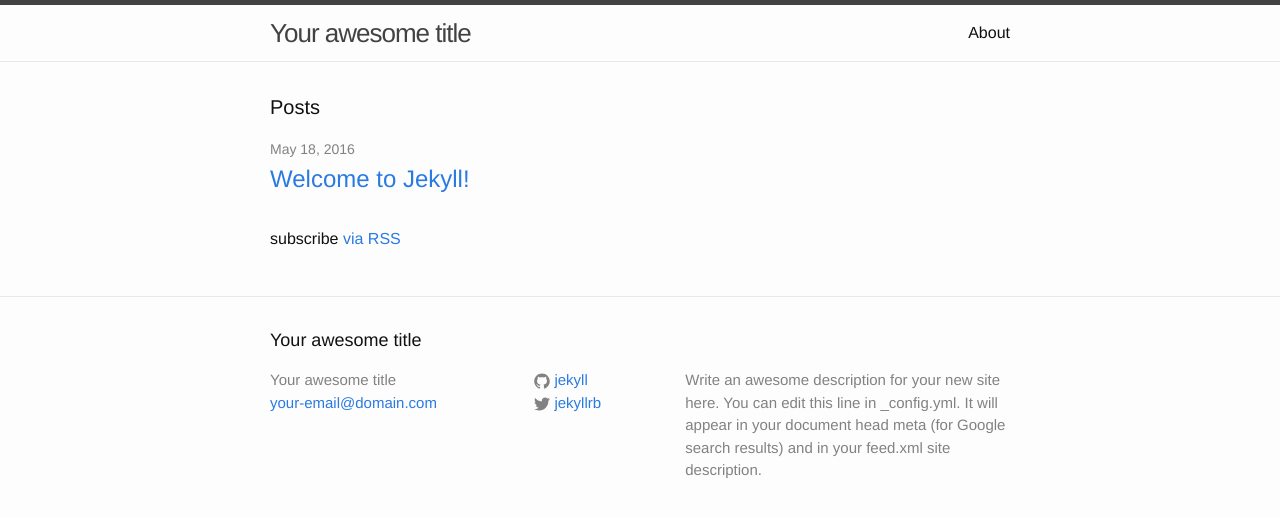
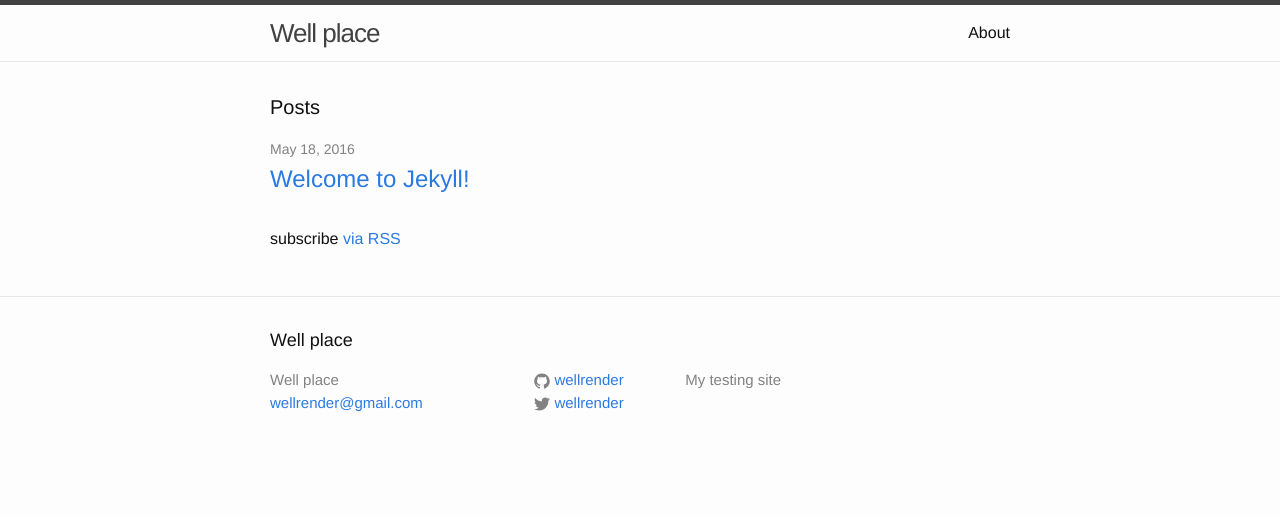
Before and after one commit to wellrender/wellrender.github.io, a Jekyll site: the page built from index.html, in a window 1280 px wide. Shown: the top 517 px of the page. Built offline with Jekyll 4.4.1, drawn with Linux system fonts in a browser that asks for light colours.

Commit message:
changed config

```diff
--- a/_config.yml
+++ b/_config.yml
@@ -6,16 +6,14 @@
 # 'jekyll serve'. If you change this file, please restart the server process.
 
 # Site settings
-title: Your awesome title
-email: your-email@domain.com
+title: Well place
+email: wellrender@gmail.com
 description: > # this means to ignore newlines until "baseurl:"
-  Write an awesome description for your new site here. You can edit this
-  line in _config.yml. It will appear in your document head meta (for
-  Google search results) and in your feed.xml site description.
+  My testing site
 baseurl: "" # the subpath of your site, e.g. /blog
-url: "http://yourdomain.com" # the base hostname & protocol for your site
-twitter_username: jekyllrb
-github_username:  jekyll
+url: "http://wellrender.github.io" # the base hostname & protocol for your site
+twitter_username: wellrender
+github_username:  wellrender
 
 # Build settings
 markdown: kramdown
```
